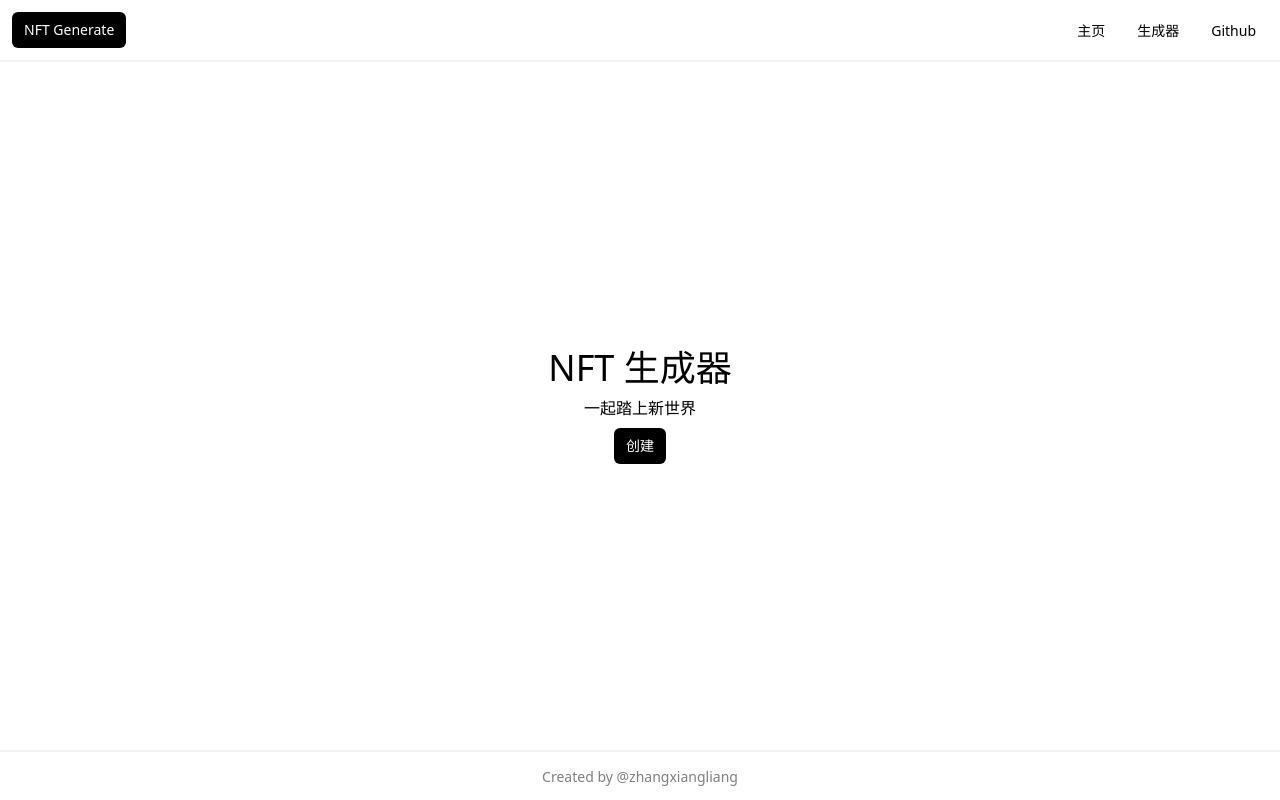
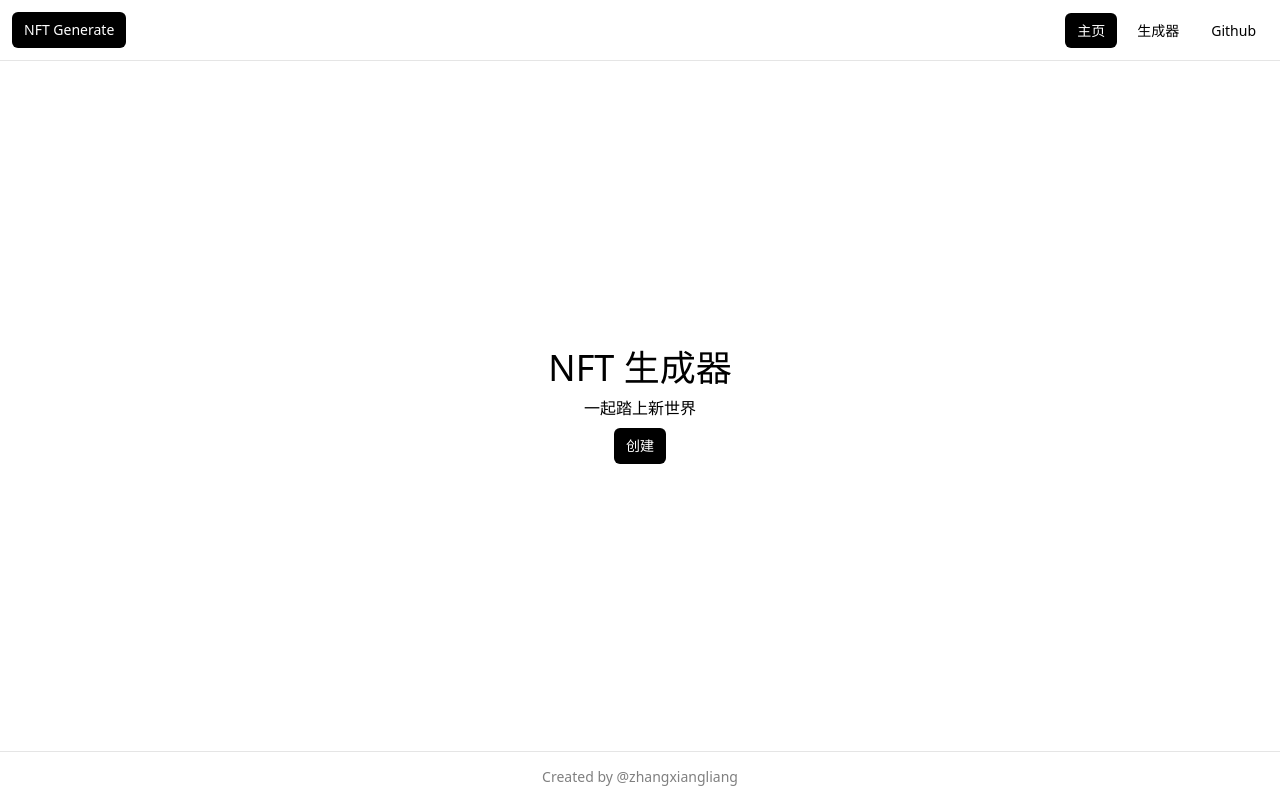
Before and after one commit to zhangxiangliang/nft-generate, a Next.js app: page / in a window 1280 px wide. Built offline with nearby package versions, Linux system fonts and the light colour scheme.

Commit message:
feat: layout components

```diff
--- a/components/layout/Footer.tsx
+++ b/components/layout/Footer.tsx
@@ -1,12 +1,16 @@
 // React
 import { FC } from "react";
 
-// Config
-import { PAGE_GITHUB } from "config/page";
+// NPM
+import classNames from "classnames";
+
+// Utils
+import { PAGE_GITHUB } from "utils/page";
+import { borderColor } from "utils/style";
 
 export const Footer: FC = ({}) => {
   return (
-    <footer className="text-center border-t-2 border-black border-opacity-5 p-3">
+    <footer className={classNames(borderColor, "text-center border-t p-3")}>
       <a
         className="text-sm text-black text-opacity-50"
         href={PAGE_GITHUB}
--- a/components/layout/Header.tsx
+++ b/components/layout/Header.tsx
@@ -1,8 +1,12 @@
 // React
 import { FC } from "react";
 
-// Config
-import { PAGE_HOME } from "config/page";
+// NPM
+import classNames from "classnames";
+
+// Utils
+import { PAGE_HOME } from "utils/page";
+import { borderColor } from "utils/style";
 
 // Components
 import Nav from "components/layout/Nav";
@@ -10,7 +14,12 @@
 
 export const Header: FC = ({}) => {
   return (
-    <header className="p-3 flex items-center justify-between border-b-2 border-black border-opacity-5">
+    <header
+      className={classNames(
+        borderColor,
+        "p-3 flex items-center justify-between border-b"
+      )}
+    >
       <AnchorButton href={PAGE_HOME}>NFT Generate</AnchorButton>
 
       <Nav />
--- a/components/layout/Layout.tsx
+++ b/components/layout/Layout.tsx
@@ -8,7 +8,7 @@
 
 export const Layout: FC = ({ children }) => {
   return (
-    <div className="flex flex-col justify-between min-h-screen">
+    <div className="flex flex-col justify-between min-h-screen max-w-full">
       <SiteMeta />
 
       <Header />
--- a/components/layout/Nav.tsx
+++ b/components/layout/Nav.tsx
@@ -1,9 +1,9 @@
 // React
+import { FC } from "react";
 import { useRouter } from "next/router";
-import { FC } from "react";
 
-// Config
-import { PAGE_GENERATE, PAGE_GITHUB, PAGE_HOME } from "config/page";
+// Utils
+import { PAGE_GENERATE, PAGE_GITHUB, PAGE_HOME } from "utils/page";
 
 // Components
 import AnchorButton from "components/ui/AnchorButton";
```
